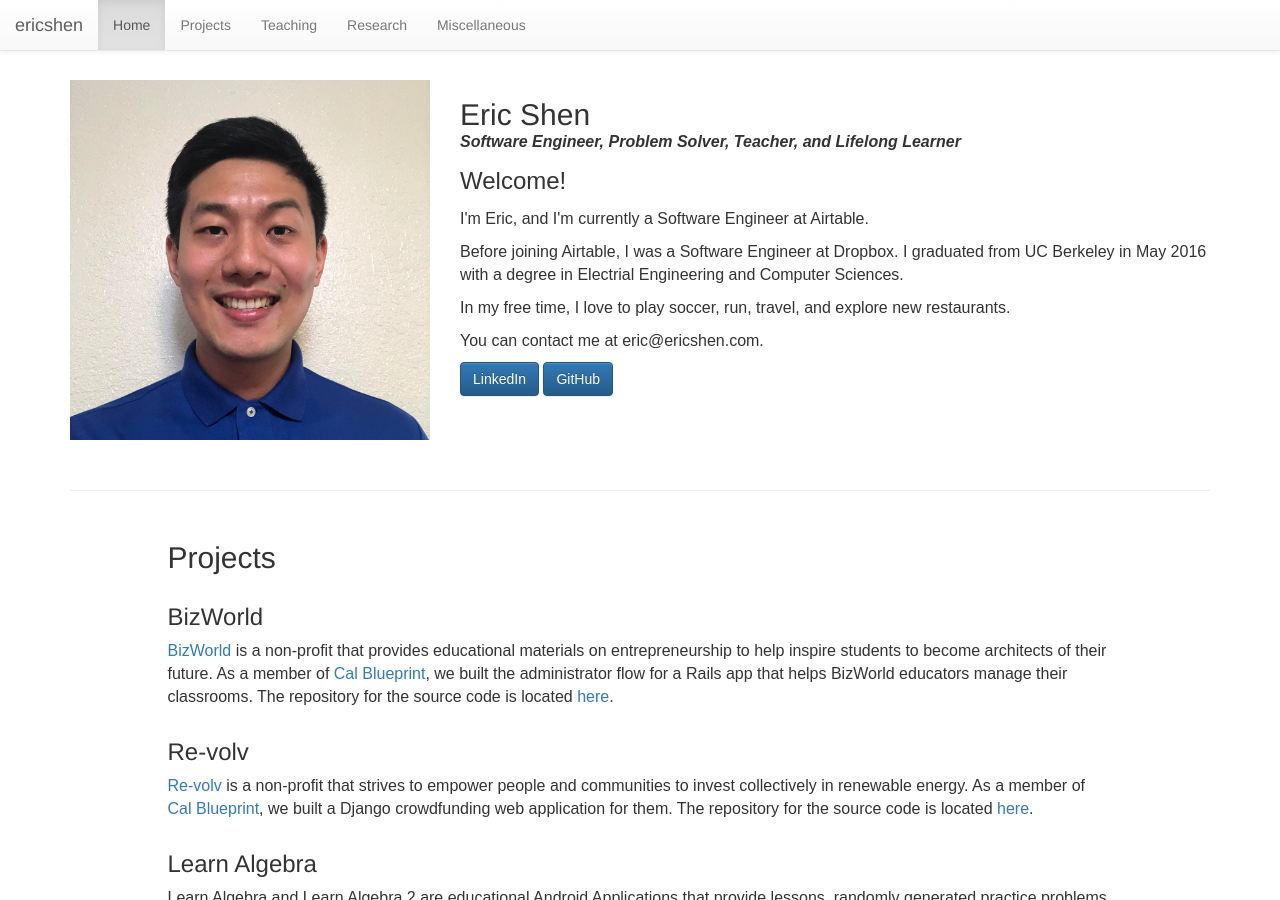
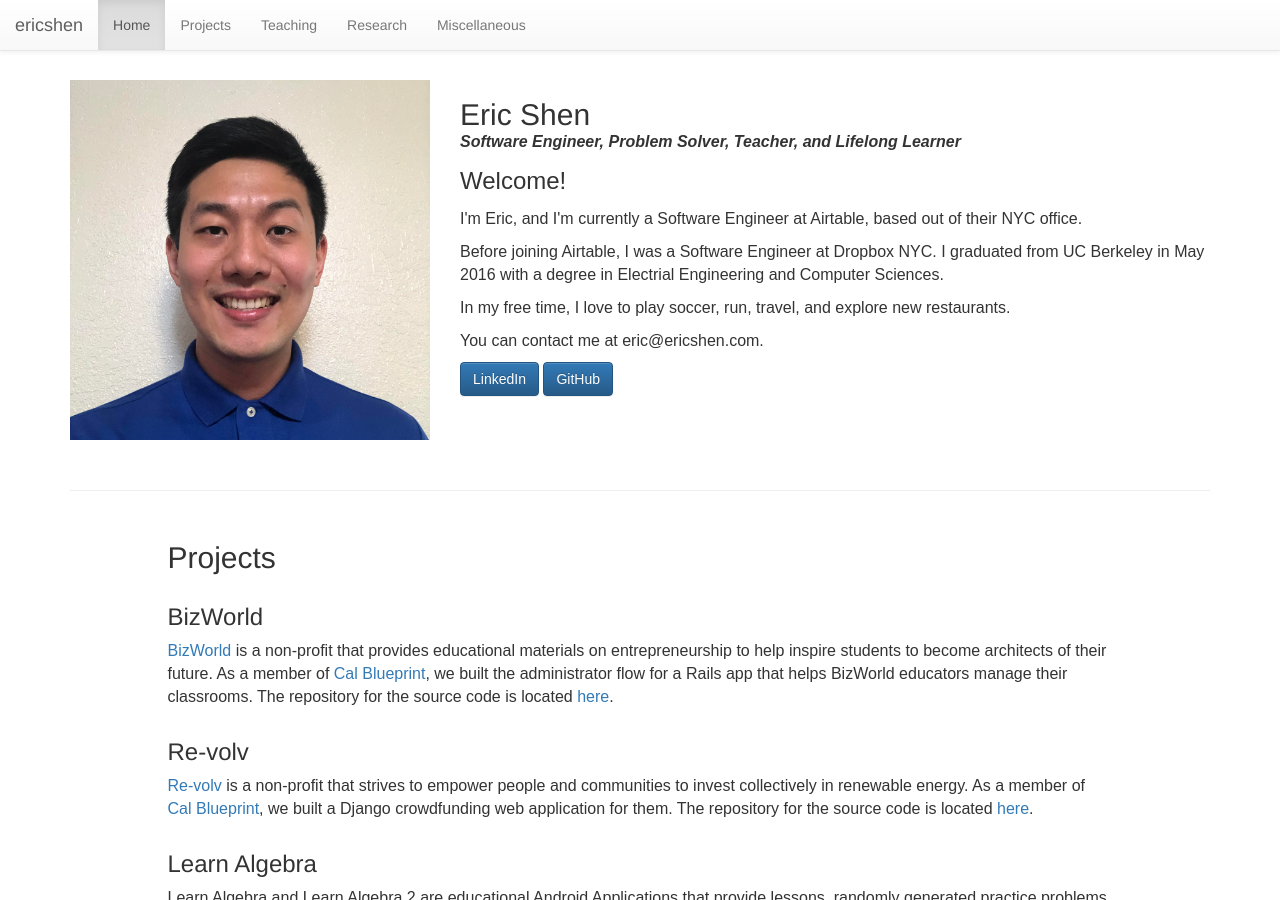
Before and after one commit to erictshen/erictshen.github.io, a Jekyll site: the page built from index.html, in a window 1280 px wide and 900 px high. Built offline with Jekyll 4.4.1, drawn with Linux system fonts in a browser that asks for light colours.

Commit message:
Update index.html

```diff
--- a/index.html
+++ b/index.html
@@ -18,8 +18,8 @@ layout: default
         <p><b><i>Software Engineer, Problem Solver, Teacher, and Lifelong Learner</i></b></p>
         <p class="welcomeheader">Welcome!</p>
 
-        <p>I'm Eric, and I'm currently a Software Engineer at Airtable.</p>
-        <p>Before joining Airtable, I was a Software Engineer at Dropbox. I graduated from UC Berkeley in May 2016 with a degree in Electrial Engineering and Computer Sciences.</p>
+        <p>I'm Eric, and I'm currently a Software Engineer at Airtable, based out of their NYC office.</p>
+        <p>Before joining Airtable, I was a Software Engineer at Dropbox NYC. I graduated from UC Berkeley in May 2016 with a degree in Electrial Engineering and Computer Sciences.</p>
         <p>In my free time, I love to play soccer, run, travel, and explore new restaurants.</p>
         <p>You can contact me at {{ site.email }}.</p>
         <p>
```
